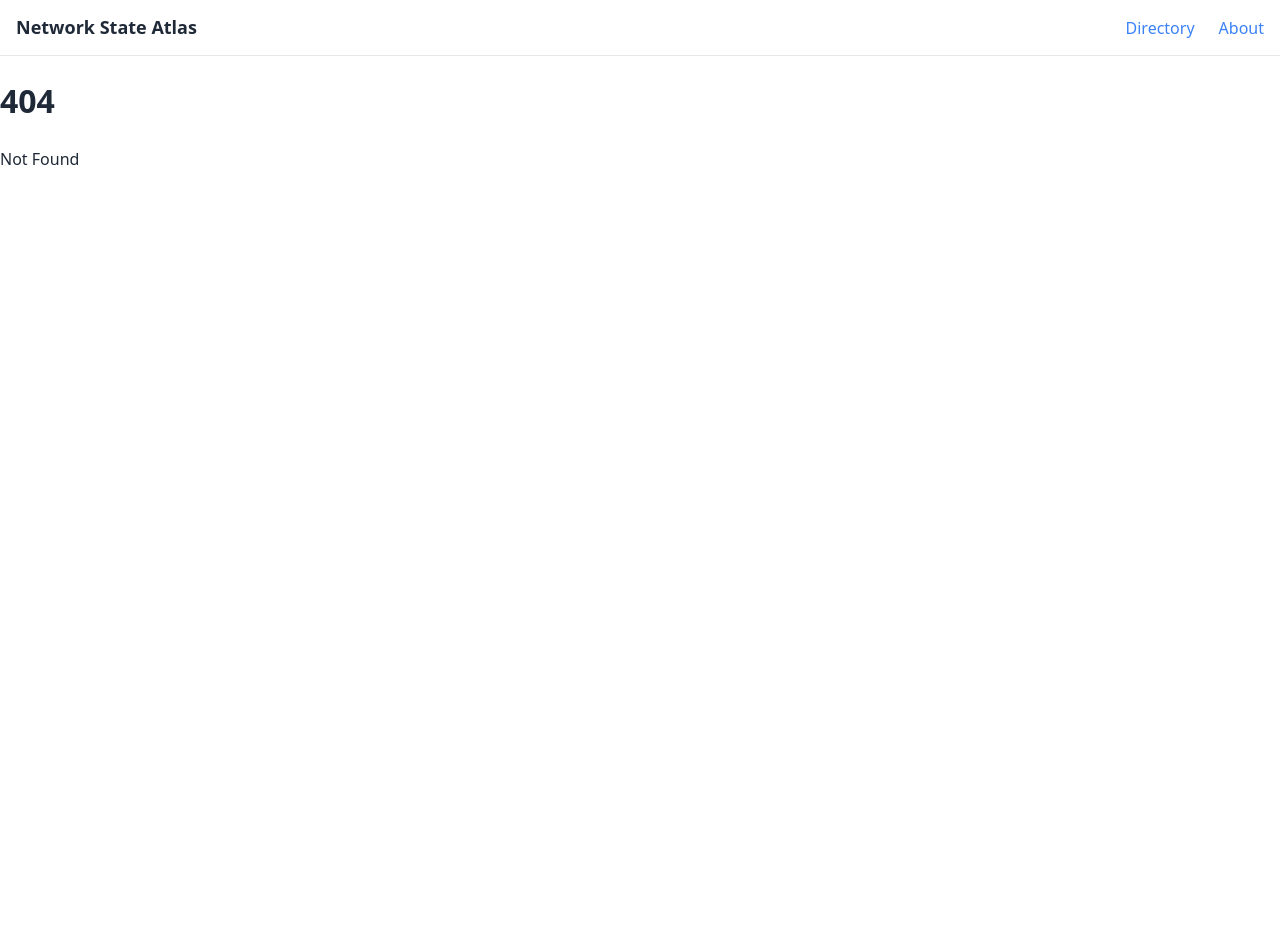
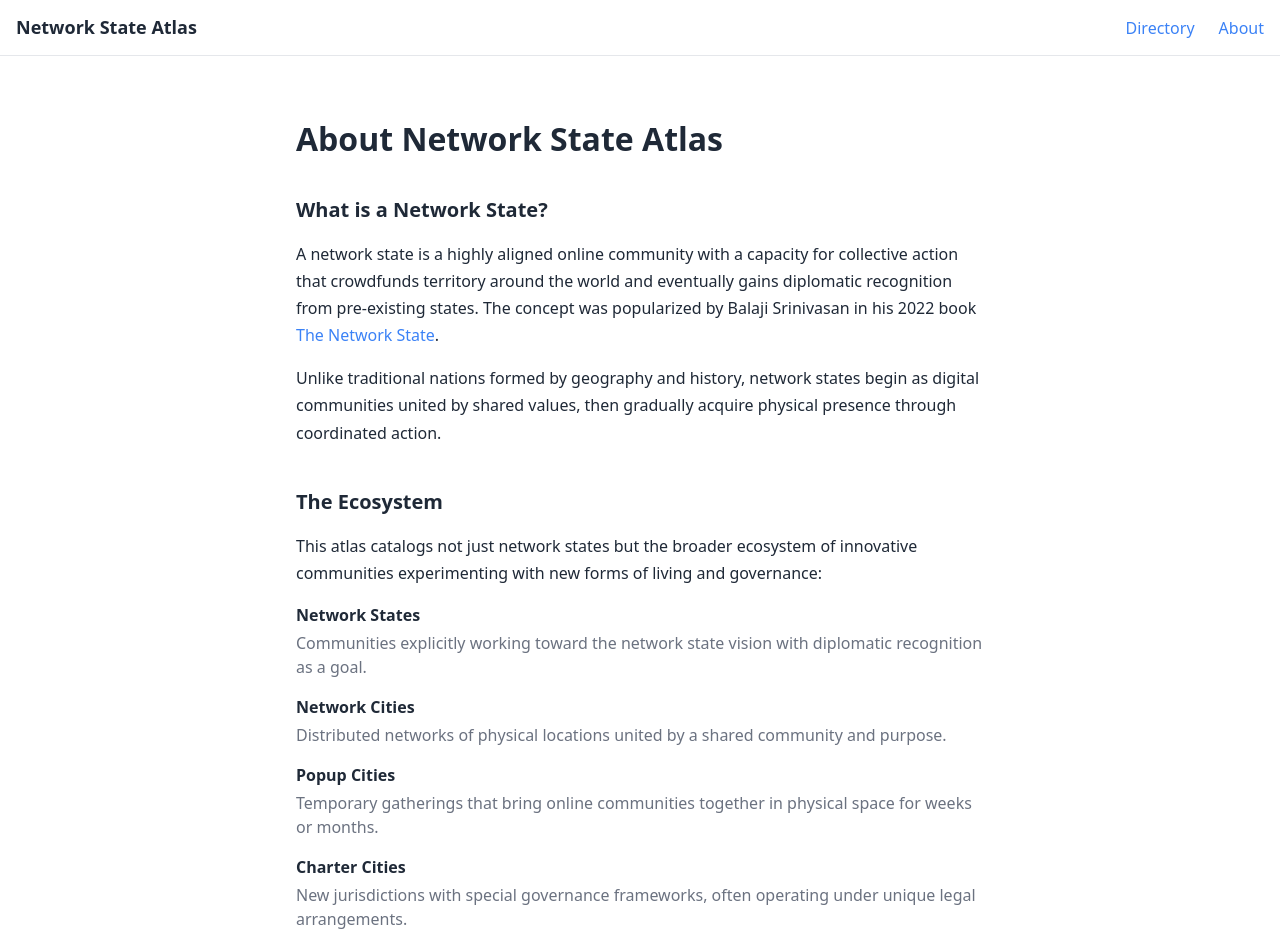
Before and after one commit to zmjohnso/network-state-atlas, a SvelteKit app: page /about in a window 1280 px wide. Before the commit this address had no page. Shown: the top 951 px of the page. Before the commit the page ends 800 px from the top, so only its background shows below. Built offline with nearby package versions, Linux system fonts and the light colour scheme.

Commit message:
feat: add about page with network state explainer
Co-Authored-By: Claude Opus 4.5 <noreply@anthropic.com>

```diff
--- /dev/null
+++ b/src/routes/about/+page.svelte
@@ -0,0 +1,123 @@
+<svelte:head>
+	<title>About | Network State Atlas</title>
+	<meta name="description" content="Learn about network states and how to use this atlas." />
+</svelte:head>
+
+<article class="about">
+	<h1>About Network State Atlas</h1>
+
+	<section>
+		<h2>What is a Network State?</h2>
+		<p>
+			A network state is a highly aligned online community with a capacity for collective action
+			that crowdfunds territory around the world and eventually gains diplomatic recognition from
+			pre-existing states. The concept was popularized by Balaji Srinivasan in his 2022 book
+			<a href="https://thenetworkstate.com" target="_blank" rel="noopener">The Network State</a>.
+		</p>
+		<p>
+			Unlike traditional nations formed by geography and history, network states begin as digital
+			communities united by shared values, then gradually acquire physical presence through
+			coordinated action.
+		</p>
+	</section>
+
+	<section>
+		<h2>The Ecosystem</h2>
+		<p>
+			This atlas catalogs not just network states but the broader ecosystem of innovative
+			communities experimenting with new forms of living and governance:
+		</p>
+		<dl>
+			<dt>Network States</dt>
+			<dd>Communities explicitly working toward the network state vision with diplomatic recognition as a goal.</dd>
+
+			<dt>Network Cities</dt>
+			<dd>Distributed networks of physical locations united by a shared community and purpose.</dd>
+
+			<dt>Popup Cities</dt>
+			<dd>Temporary gatherings that bring online communities together in physical space for weeks or months.</dd>
+
+			<dt>Charter Cities</dt>
+			<dd>New jurisdictions with special governance frameworks, often operating under unique legal arrangements.</dd>
+
+			<dt>Intentional Communities</dt>
+			<dd>Planned residential communities designed around shared values like sustainability or car-free living.</dd>
+
+			<dt>Digital Communities</dt>
+			<dd>Online-first communities that may not have physical presence yet but share network state aspirations.</dd>
+
+			<dt>Special Economic Zones</dt>
+			<dd>Designated areas with different regulatory frameworks to encourage innovation and investment.</dd>
+		</dl>
+	</section>
+
+	<section>
+		<h2>How to Use This Atlas</h2>
+		<p>
+			<strong>Explore the map:</strong> The home page shows all communities with physical locations.
+			Click markers to see summaries and link through to full profiles.
+		</p>
+		<p>
+			<strong>Browse the directory:</strong> Use filters to find communities by category, status,
+			or search by name. The directory includes both physical and digital-only communities.
+		</p>
+		<p>
+			<strong>Get involved:</strong> Each community profile includes information on how to join,
+			visit, or learn more.
+		</p>
+	</section>
+
+	<section>
+		<h2>About This Project</h2>
+		<p>
+			Network State Atlas is an open-source project cataloging the emerging ecosystem of network
+			states and related communities. Our goal is to make it easy for curious explorers to
+			discover these communities and for active participants to find their tribe.
+		</p>
+		<p>
+			<strong>Contribute:</strong> Know of a community that should be listed? Found an error?
+			<a href="https://github.com" target="_blank" rel="noopener">Submit an issue on GitHub</a>.
+		</p>
+	</section>
+</article>
+
+<style>
+	.about {
+		max-width: 720px;
+		margin: 0 auto;
+		padding: 2rem 1rem;
+	}
+
+	h1 {
+		font-size: 2rem;
+		margin-bottom: 2rem;
+	}
+
+	section {
+		margin-bottom: 2.5rem;
+	}
+
+	h2 {
+		font-size: 1.25rem;
+		margin-bottom: 0.75rem;
+	}
+
+	p {
+		line-height: 1.7;
+		margin-bottom: 1rem;
+	}
+
+	dl {
+		margin: 0;
+	}
+
+	dt {
+		font-weight: 600;
+		margin-top: 1rem;
+	}
+
+	dd {
+		margin: 0.25rem 0 0 0;
+		color: var(--color-text-muted);
+	}
+</style>
```
